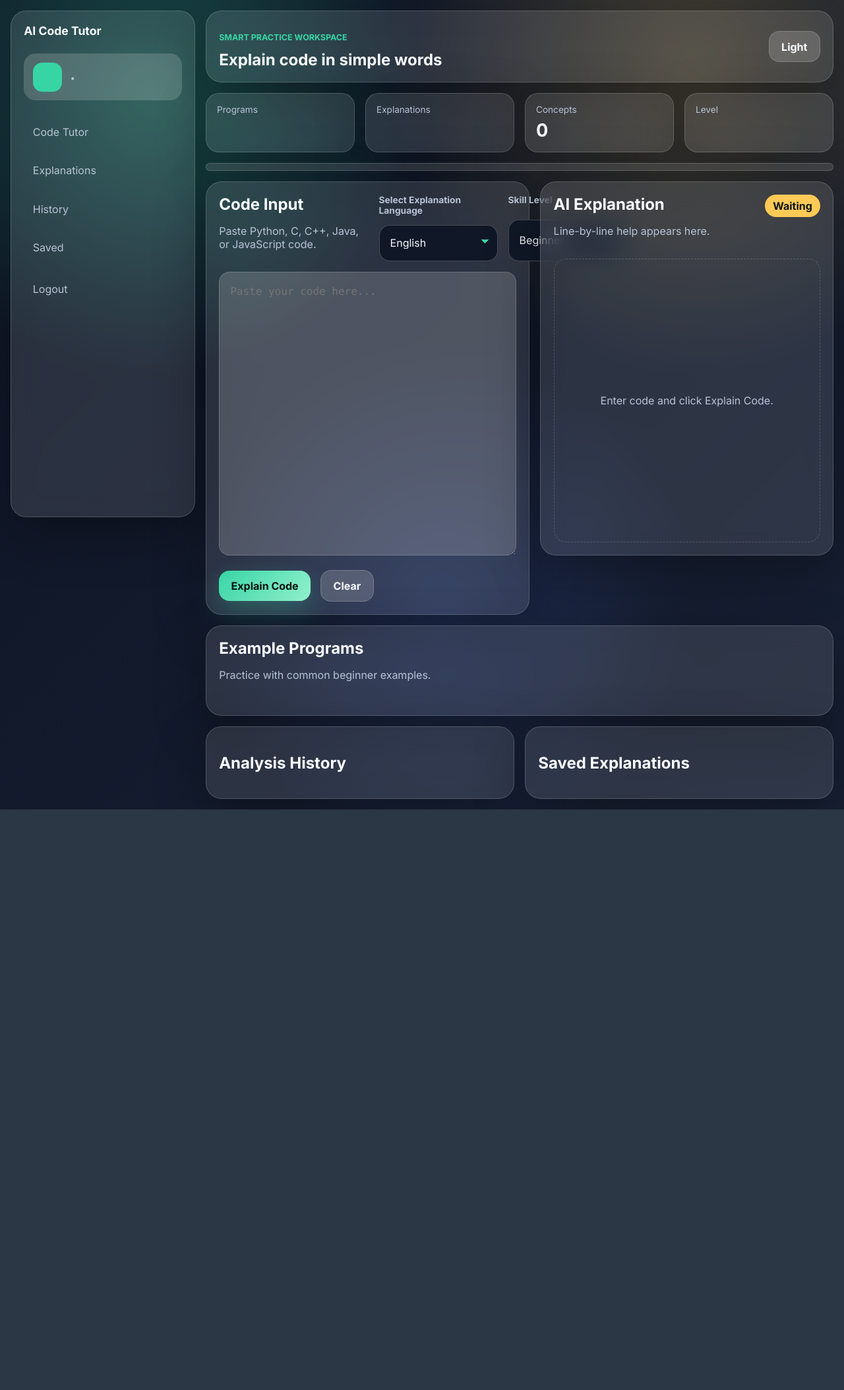
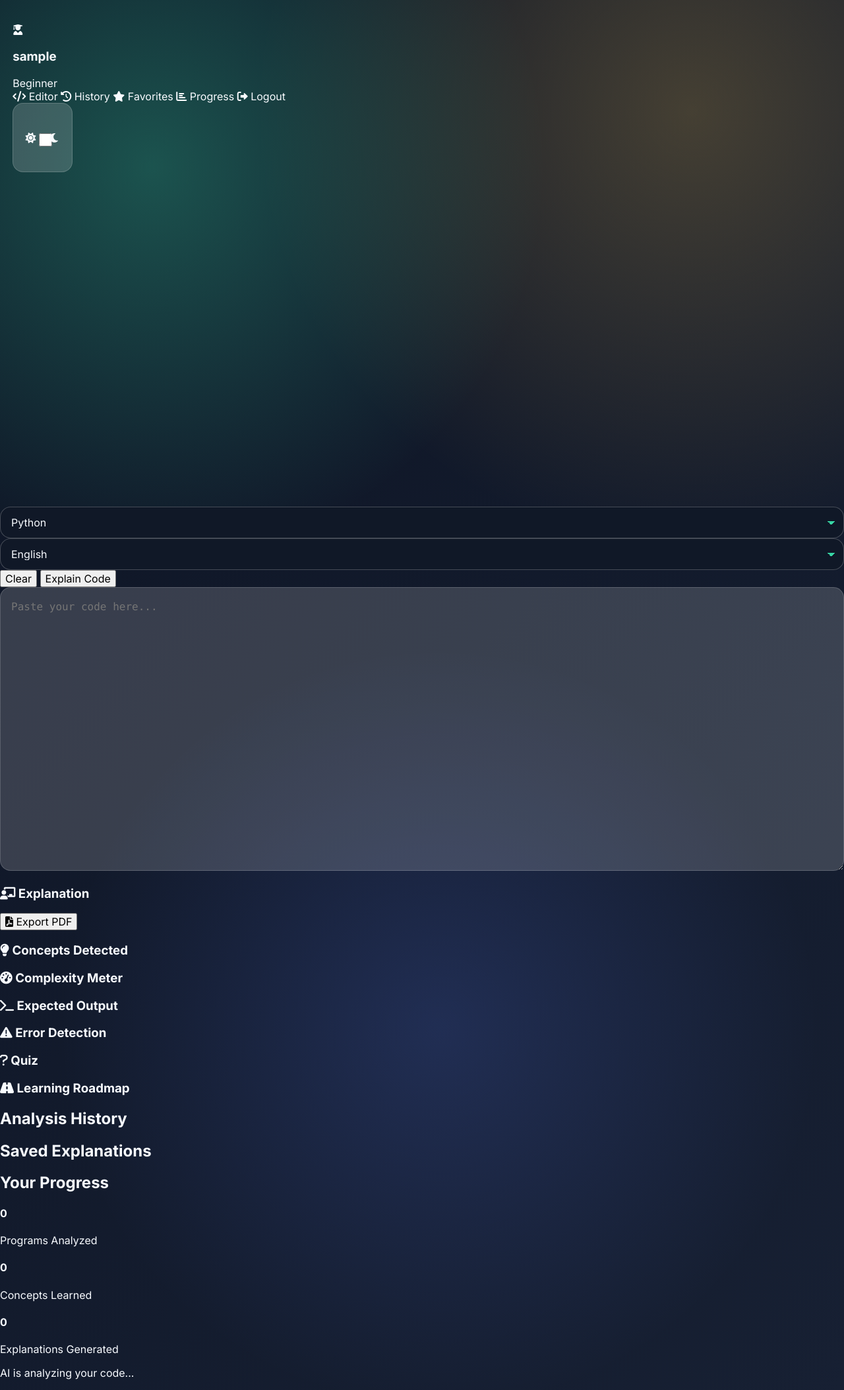
Before and after one commit to nrsricharitha/ai-code-tutor, a Flask app: template templates/dashboard.html in a window 1280 px wide. Shown: the whole page at 66% size. Before the commit the page ends 1227 px from the top, so only its background shows below. Run offline with Flask 3, Linux system fonts and the light colour scheme; the template is opened without the code that fills it, so the values that code supplies are empty; the visitor is signed in with stand-in values (Sample User, id 1); data comes from the database, SQL or seed files in the repository.

Commit message:
Refactor dashboard layout and enhance user interface
Updated the dashboard layout with new user info and navigation elements. Added sections for analysis history, saved explanations, and user progress.

```diff
--- a/templates/dashboard.html
+++ b/templates/dashboard.html
@@ -1,112 +1,138 @@
 {% extends "base.html" %}
-{% set title = "Dashboard - AI Code Tutor" %}
 
 {% block content %}
-<main class="dashboard-page">
-    <aside class="sidebar glass-panel">
-        <a class="brand" href="{{ url_for('dashboard') }}">AI Code Tutor</a>
-        <div class="profile-pill">
-            <span>{{ user["name"][0]|upper }}</span>
-            <div>
-                <strong>{{ user["name"] }}</strong>
-                <small>{{ user["skill_level"] }} • {{ user["language_preference"] }}</small>
-            </div>
+<div class="dashboard-layout">
+    <aside class="sidebar glass">
+        <div class="user-info">
+            <div class="avatar"><i class="fas fa-user-graduate"></i></div>
+            <h3>{{ current_user.username }}</h3>
+            <span class="badge">{{ current_user.skill_level }}</span>
         </div>
-        <nav class="side-links">
-            <a href="#editor">Code Tutor</a>
-            <a href="#output">Explanations</a>
-            <a href="#history">History</a>
-            <a href="#saved">Saved</a>
+
+        <nav class="sidebar-nav">
+            <a href="#" class="active" id="nav-editor"><i class="fas fa-code"></i> Editor</a>
+            <a href="#" id="nav-history"><i class="fas fa-history"></i> History</a>
+            <a href="#" id="nav-favorites"><i class="fas fa-star"></i> Favorites</a>
+            <a href="#" id="nav-progress"><i class="fas fa-chart-bar"></i> Progress</a>
+            <a href="{{ url_for('logout') }}"><i class="fas fa-sign-out-alt"></i> Logout</a>
         </nav>
-        <a class="logout-link" href="{{ url_for('logout') }}">Logout</a>
+
+        <div class="theme-toggle">
+            <i class="fas fa-sun"></i>
+            <label class="switch">
+                <input type="checkbox" id="dark-mode-toggle">
+                <span class="slider round"></span>
+            </label>
+            <i class="fas fa-moon"></i>
+        </div>
     </aside>
 
-    <section class="dashboard-main">
-        <header class="dashboard-header glass-panel">
-            <div>
-                <p class="eyebrow">Smart practice workspace</p>
-                <h1>Explain code in simple words</h1>
-            </div>
-            <button class="theme-toggle" id="themeToggle" type="button">Light</button>
-        </header>
-
-        <section class="stats-grid">
-            <div class="stat-card glass-panel"><span>Programs</span><strong id="programCount">{{ progress.programs_analyzed }}</strong></div>
-            <div class="stat-card glass-panel"><span>Explanations</span><strong id="explanationCount">{{ progress.total_explanations }}</strong></div>
-            <div class="stat-card glass-panel"><span>Concepts</span><strong id="conceptCount">{{ progress.concepts_learned|length }}</strong></div>
-            <div class="stat-card glass-panel"><span>Level</span><strong id="currentLevel">{{ progress.current_level }}</strong></div>
-        </section>
-        <div class="progress-track glass-panel"><span id="progressFill" style="width: {{ [progress.concepts_learned|length * 12.5, 100]|min }}%"></span></div>
-
-        <section class="workspace-grid">
-            <div class="editor-card glass-panel" id="editor">
-                <div class="card-header dashboard-controls">
-                    <div class="editor-title">
-                        <h2>Code Input</h2>
-                        <p>Paste Python, C, C++, Java, or JavaScript code.</p>
-                    </div>
-                    <div class="control-grid">
-                        <div class="language-picker">
-                            <label class="select-label" for="languagePreference">Select Explanation Language</label>
-                            <select id="languagePreference">
-                                <option value="English" {% if user["language_preference"] == "English" %}selected{% endif %}>English</option>
-                                <option value="Telugu" {% if user["language_preference"] == "Telugu" %}selected{% endif %}>Telugu</option>
-                                <option value="Hindi" {% if user["language_preference"] == "Hindi" %}selected{% endif %}>Hindi</option>
-                                <option value="Marathi" {% if user["language_preference"] == "Marathi" %}selected{% endif %}>Marathi</option>
-                                <option value="Kannada" {% if user["language_preference"] == "Kannada" %}selected{% endif %}>Kannada</option>
-                                <option value="Tamil" {% if user["language_preference"] == "Tamil" %}selected{% endif %}>Tamil</option>
-                                <option value="Multiple Languages" {% if user["language_preference"] == "Multiple Languages" %}selected{% endif %}>Multiple Languages</option>
-                            </select>
-                        </div>
-                        <div class="language-picker">
-                            <label class="select-label" for="skillMode">Skill Level</label>
-                            <select id="skillMode">
-                                <option value="Beginner" {% if user["skill_level"] == "Beginner" %}selected{% endif %}>Beginner</option>
-                                <option value="Intermediate" {% if user["skill_level"] == "Intermediate" %}selected{% endif %}>Intermediate</option>
-                            </select>
-                        </div>
-                    </div>
+    <main class="main-content">
+        <section id="editor-section">
+            <div class="editor-header">
+                <div class="controls">
+                    <select id="prog-language">
+                        <option value="python">Python</option>
+                        <option value="c">C</option>
+                        <option value="cpp">C++</option>
+                        <option value="java">Java</option>
+                        <option value="javascript">JavaScript</option>
+                    </select>
+                    <select id="explanation-language">
+                        <option value="English" {% if current_user.preferred_language == 'English' %}selected{% endif %}>English</option>
+                        <option value="Telugu" {% if current_user.preferred_language == 'Telugu' %}selected{% endif %}>Telugu</option>
+                        <option value="Hindi" {% if current_user.preferred_language == 'Hindi' %}selected{% endif %}>Hindi</option>
+                        <option value="Marathi" {% if current_user.preferred_language == 'Marathi' %}selected{% endif %}>Marathi</option>
+                        <option value="Kannada" {% if current_user.preferred_language == 'Kannada' %}selected{% endif %}>Kannada</option>
+                        <option value="Tamil" {% if current_user.preferred_language == 'Tamil' %}selected{% endif %}>Tamil</option>
+                    </select>
                 </div>
-
-                <textarea id="codeInput" spellcheck="false" placeholder="Paste your code here..."></textarea>
-                <div class="button-row">
-                    <button class="primary-button" id="explainBtn" type="button">Explain Code</button>
-                    <button class="secondary-button" id="clearBtn" type="button">Clear</button>
+                <div class="actions">
+                    <button id="clear-btn" class="btn btn-secondary">Clear</button>
+                    <button id="explain-btn" class="btn btn-primary">Explain Code</button>
                 </div>
             </div>
 
-            <div class="output-card glass-panel" id="output">
-                <div class="card-header">
-                    <div>
-                        <h2>AI Explanation</h2>
-                        <p>Line-by-line help appears here.</p>
+            <div class="editor-container glass">
+                <textarea id="code-editor" placeholder="Paste your code here..."></textarea>
+            </div>
+
+            <div id="analysis-results" class="hidden">
+                <div class="result-grid">
+                    <div class="result-card glass" id="explanation-card">
+                        <h3><i class="fas fa-chalkboard-teacher"></i> Explanation</h3>
+                        <div class="content" id="explanation-content"></div>
+                        <button id="export-pdf-btn" class="btn btn-small"><i class="fas fa-file-pdf"></i> Export PDF</button>
                     </div>
-                    <span class="language-badge" id="detectedLanguage">Waiting</span>
+
+                    <div class="result-card glass" id="concepts-card">
+                        <h3><i class="fas fa-lightbulb"></i> Concepts Detected</h3>
+                        <div class="concept-tags" id="concepts-list"></div>
+                    </div>
+
+                    <div class="result-card glass" id="complexity-card">
+                        <h3><i class="fas fa-tachometer-alt"></i> Complexity Meter</h3>
+                        <div class="meter-container">
+                            <div class="meter-bar"><div id="complexity-fill"></div></div>
+                            <span id="complexity-text"></span>
+                        </div>
+                    </div>
+
+                    <div class="result-card glass" id="output-card">
+                        <h3><i class="fas fa-terminal"></i> Expected Output</h3>
+                        <pre id="output-prediction"></pre>
+                    </div>
+
+                    <div class="result-card glass" id="errors-card">
+                        <h3><i class="fas fa-exclamation-triangle"></i> Error Detection</h3>
+                        <div id="errors-list"></div>
+                    </div>
+
+                    <div class="result-card glass" id="quiz-card">
+                        <h3><i class="fas fa-question"></i> Quiz</h3>
+                        <div id="quiz-container"></div>
+                    </div>
+
+                    <div class="result-card glass" id="roadmap-card">
+                        <h3><i class="fas fa-road"></i> Learning Roadmap</h3>
+                        <ul id="roadmap-list"></ul>
+                    </div>
                 </div>
-                <div id="outputContent" class="empty-state">Enter code and click Explain Code.</div>
             </div>
         </section>
 
-        <section class="examples-section glass-panel">
-            <div class="card-header">
-                <div>
-                    <h2>Example Programs</h2>
-                    <p>Practice with common beginner examples.</p>
+        <section id="history-section" class="hidden">
+            <h2>Analysis History</h2>
+            <div id="history-list" class="grid-container"></div>
+        </section>
+
+        <section id="favorites-section" class="hidden">
+            <h2>Saved Explanations</h2>
+            <div id="favorites-list" class="grid-container"></div>
+        </section>
+
+        <section id="progress-section" class="hidden">
+            <h2>Your Progress</h2>
+            <div class="progress-grid">
+                <div class="progress-card glass">
+                    <h4 id="stat-analyzed">0</h4>
+                    <p>Programs Analyzed</p>
+                </div>
+                <div class="progress-card glass">
+                    <h4 id="stat-concepts">0</h4>
+                    <p>Concepts Learned</p>
+                </div>
+                <div class="progress-card glass">
+                    <h4 id="stat-explanations">0</h4>
+                    <p>Explanations Generated</p>
                 </div>
             </div>
-            <div class="example-grid" id="exampleGrid"></div>
         </section>
+    </main>
+</div>
 
-        <section class="history-grid">
-            <div class="examples-section glass-panel" id="history">
-                <h2>Analysis History</h2>
-                <div class="history-list" id="historyList"></div>
-            </div>
-            <div class="examples-section glass-panel" id="saved">
-                <h2>Saved Explanations</h2>
-                <div class="history-list" id="favoritesList"></div>
-            </div>
-        </section>
-    </section>
-</main>
+<div id="loader" class="hidden">
+    <div class="spinner"></div>
+    <p>AI is analyzing your code...</p>
+</div>
 {% endblock %}
```
